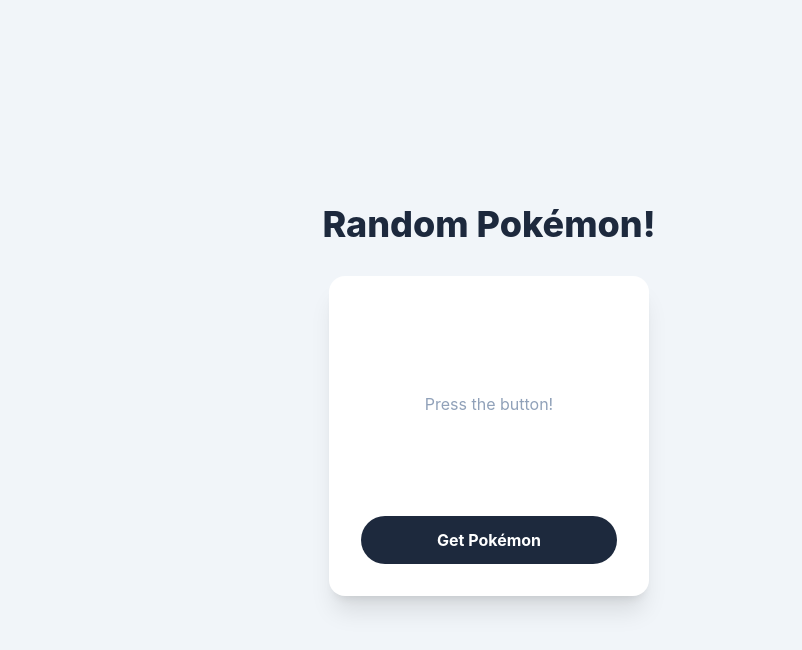
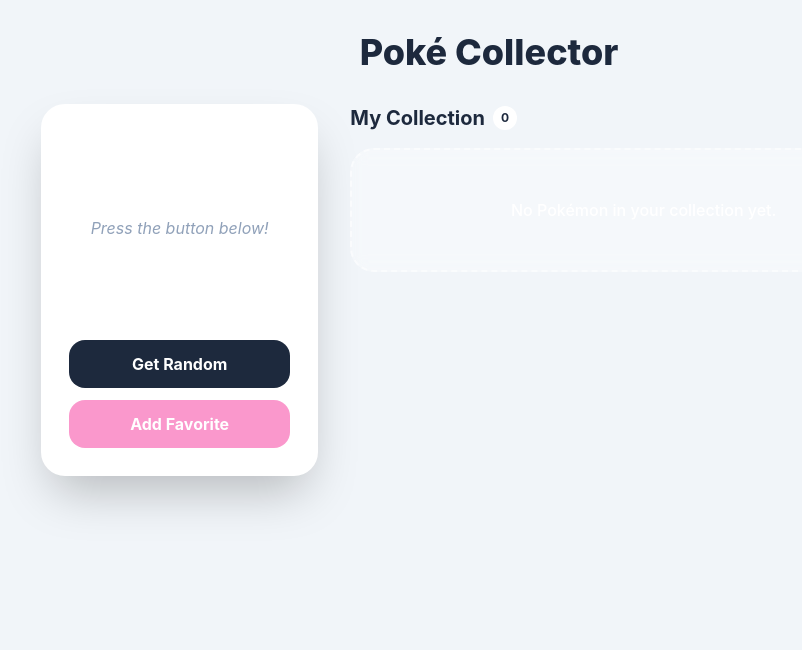
Before and after one commit to harumaki1220/random-pokemon, a React (Vite) app: page / in a window 1280 px wide. Shown: the top 650 px of the page, without its empty margins (151-953 px from the left). Built offline with nearby package versions, Linux system fonts and the light colour scheme.

Commit message:
feat: お気に入りコレクション機能の実装とグリッドレイアウトの導入

```diff
--- a/src/App.tsx
+++ b/src/App.tsx
@@ -23,22 +23,33 @@ const typeColors: Record<string, string> = {
 };
 
 function App() {
-  const { pokemonData, loading, error, getRandomPokemon } = usePokemon();
+  const {
+    pokemonData,
+    loading,
+    error,
+    getRandomPokemon,
+    favorites,
+    addFavorite,
+    removeFavorite,
+  } = usePokemon();
 
   const mainType = pokemonData?.types[0]?.type.name;
   const bgColor = mainType ? typeColors[mainType] : "bg-slate-100";
 
   return (
     <div
-      className={`flex flex-col items-center justify-center min-h-screen p-4 transition-colors duration-500 ${bgColor}`}
+      className={`min-h-screen p-8 transition-colors duration-500 ${bgColor}`}
     >
+      <div className="max-w-4xl mx-auto">
         <h1
-        className={`text-4xl font-extrabold mb-8 transition-colors duration-500 ${mainType ? "text-white drop-shadow-md" : "text-slate-800"}`}
+          className={`text-4xl font-extrabold mb-8 text-center transition-colors duration-500 ${mainType ? "text-white drop-shadow-md" : "text-slate-800"}`}
         >
-        Random Pokémon!
+          Poké Collector
         </h1>
 
-      <div className="bg-white p-8 rounded-2xl shadow-xl text-center w-80">
+        <div className="grid grid-cols-1 md:grid-cols-3 gap-8 items-start">
+          <div className="md:col-span-1 sticky top-8">
+            <div className="bg-white p-6 rounded-3xl shadow-2xl text-center border-4 border-white">
               <div className="h-48 flex flex-col items-center justify-center mb-4">
                 {error ? (
                   <p className="text-red-500 font-bold">Failed to fetch.</p>
@@ -47,53 +58,86 @@ function App() {
                     <img
                       src={pokemonData.sprites.front_default}
                       alt={pokemonData.name}
-                className="mx-auto w-32 h-32 object-contain drop-shadow-md transition-opacity duration-500"
+                      className="mx-auto w-40 h-40 object-contain drop-shadow-lg"
                     />
                     <p className="text-2xl font-bold text-slate-800 capitalize mt-2">
                       {pokemonData.name}
                     </p>
-              <p className="text-sm font-bold text-slate-400 uppercase tracking-widest mt-1">
+                    <p className="inline-block px-3 py-1 text-xs font-bold text-white bg-slate-400 rounded-full uppercase tracking-widest mb-4">
                       {mainType}
                     </p>
                   </div>
                 ) : (
-            <p className="text-slate-400">Press the button!</p>
+                  <p className="text-slate-400 italic">
+                    Press the button below!
+                  </p>
                 )}
               </div>
 
+              <div className="space-y-3">
                 <button
                   onClick={getRandomPokemon}
                   disabled={loading}
-          className="w-full bg-slate-800 hover:bg-slate-700 text-white font-bold py-3 px-6 rounded-full transition-colors disabled:bg-slate-400 disabled:cursor-not-allowed flex items-center justify-center"
+                  className="w-full bg-slate-800 hover:bg-slate-900 text-white font-bold py-3 px-6 rounded-2xl transition-all active:scale-95 disabled:bg-slate-300"
                 >
-          {loading ? (
-            <>
-              <svg
-                className="animate-spin -ml-1 mr-3 h-5 w-5 text-white"
-                xmlns="http://www.w3.org/2000/svg"
-                fill="none"
-                viewBox="0 0 24 24"
+                  {loading ? "Searching..." : "Get Random"}
+                </button>
+
+                <button
+                  onClick={addFavorite}
+                  disabled={!pokemonData || loading}
+                  className="w-full bg-pink-500 hover:bg-pink-600 text-white font-bold py-3 px-6 rounded-2xl transition-all active:scale-95 disabled:opacity-50"
                 >
-                <circle
-                  className="opacity-25"
-                  cx="12"
-                  cy="12"
-                  r="10"
-                  stroke="currentColor"
-                  strokeWidth="4"
-                ></circle>
-                <path
-                  className="opacity-75"
-                  fill="currentColor"
-                  d="M4 12a8 8 0 018-8V0C5.373 0 0 5.373 0 12h4zm2 5.291A7.962 7.962 0 014 12H0c0 3.042 1.135 5.824 3 7.938l3-2.647z"
-                ></path>
-              </svg>
-              Searching...
-            </>
+                  Add Favorite
+                </button>
+              </div>
+            </div>
+          </div>
+
+          <div className="md:col-span-2">
+            <h2
+              className={`text-xl font-bold mb-4 flex items-center gap-2 ${mainType ? "text-white" : "text-slate-800"}`}
+            >
+              <span>My Collection</span>
+              <span className="bg-white text-slate-800 text-xs py-1 px-2 rounded-full">
+                {favorites.length}
+              </span>
+            </h2>
+
+            {favorites.length === 0 ? (
+              <div className="bg-white/30 backdrop-blur-sm border-2 border-dashed border-white/50 rounded-3xl p-12 text-center">
+                <p className="text-white font-medium">
+                  No Pokémon in your collection yet.
+                </p>
+              </div>
             ) : (
-            "Get Pokémon"
+              <div className="grid grid-cols-2 sm:grid-cols-3 gap-4">
+                {favorites.map((fav) => (
+                  <div
+                    key={fav.name}
+                    className="bg-white p-4 rounded-2xl shadow-md group relative hover:shadow-lg transition-shadow"
+                  >
+                    <img
+                      src={fav.sprites.front_default}
+                      alt={fav.name}
+                      className="w-20 h-20 mx-auto"
+                    />
+                    <p className="text-center font-bold text-slate-700 capitalize text-sm truncate">
+                      {fav.name}
+                    </p>
+
+                    <button
+                      onClick={() => removeFavorite(fav.name)}
+                      className="absolute -top-2 -right-2 bg-red-500 text-white rounded-full w-6 h-6 flex items-center justify-center text-xs opacity-0 group-hover:opacity-100 transition-opacity shadow-sm"
+                    >
+                      ✕
+                    </button>
+                  </div>
+                ))}
+              </div>
             )}
-        </button>
+          </div>
+        </div>
       </div>
     </div>
   );
--- a/src/hooks/usePokemon.ts
+++ b/src/hooks/usePokemon.ts
@@ -27,6 +27,7 @@ export const usePokemon = () => {
   const [pokemonData, setPokemonData] = useState<PokemonData | null>(null);
   const [loading, setLoading] = useState(false);
   const [error, setError] = useState(false);
+  const [favorites, setFavorites] = useState<PokemonData[]>([]);
 
   const cache = useRef<Record<number, PokemonData>>(loadCacheFromStorage());
 
@@ -101,6 +102,21 @@ export const usePokemon = () => {
     fetchPokemon();
   }, [pokemonId]);
 
+  const addFavorite = () => {
+    if (!pokemonData) return;
+
+    const isAlreadyFavorite = favorites.some(
+      (fav) => fav.name === pokemonData.name,
+    );
+    if (isAlreadyFavorite) return;
+
+    setFavorites([...favorites, pokemonData]);
+  };
+
+  const removeFavorite = (name: string) => {
+    setFavorites(favorites.filter((fav) => fav.name !== name));
+  };
+
   const getRandomPokemon = () => {
     const randomId = Math.floor(Math.random() * 1025) + 1;
     setPokemonId(randomId);
@@ -113,5 +129,14 @@ export const usePokemon = () => {
     setPokemonId(id);
   };
 
-  return { pokemonData, loading, error, getRandomPokemon, _getPokemonById };
+  return {
+    pokemonData,
+    loading,
+    error,
+    getRandomPokemon,
+    _getPokemonById,
+    favorites,
+    addFavorite,
+    removeFavorite,
+  };
 };
```
Lines whose indentation alone changed are shown as unchanged.
